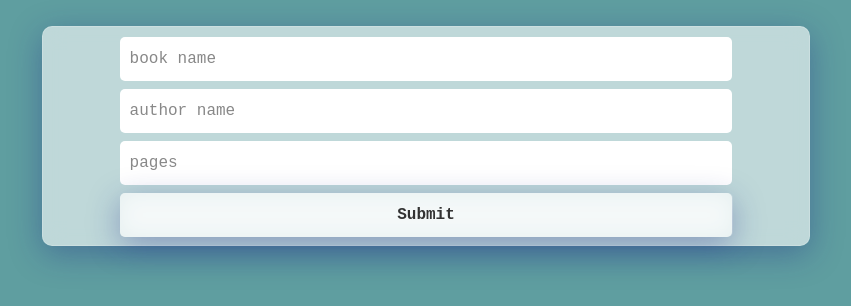
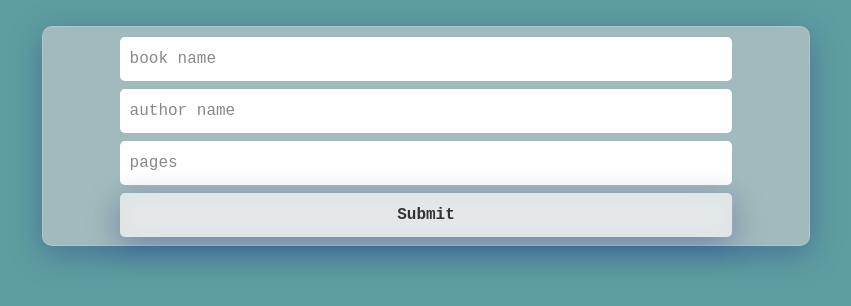
Before and after one commit to EronMahmuti/finishedLibrary, a plain HTML site: page index.html in a window 1280 px wide. Shown: the part 70-376 px from the top of the page, without its empty margins (214-1065 px from the left). Drawn offline with Linux system fonts and the light colour scheme; no server answers.

Commit message:
style changes

```diff
--- a/style.css
+++ b/style.css
@@ -42,7 +42,7 @@ h1{
     justify-content: center;
     align-items: center;
     font-family: monospace;
-    background: rgba( 255, 255, 255, 0.60 );
+    background: rgba( 205, 205, 205, 0.60 );
     box-shadow: 0 8px 32px 0 rgba( 31, 38, 135, 0.37 );
     backdrop-filter: blur( 11.0px );
     -webkit-backdrop-filter: blur( 11.0px );
```
